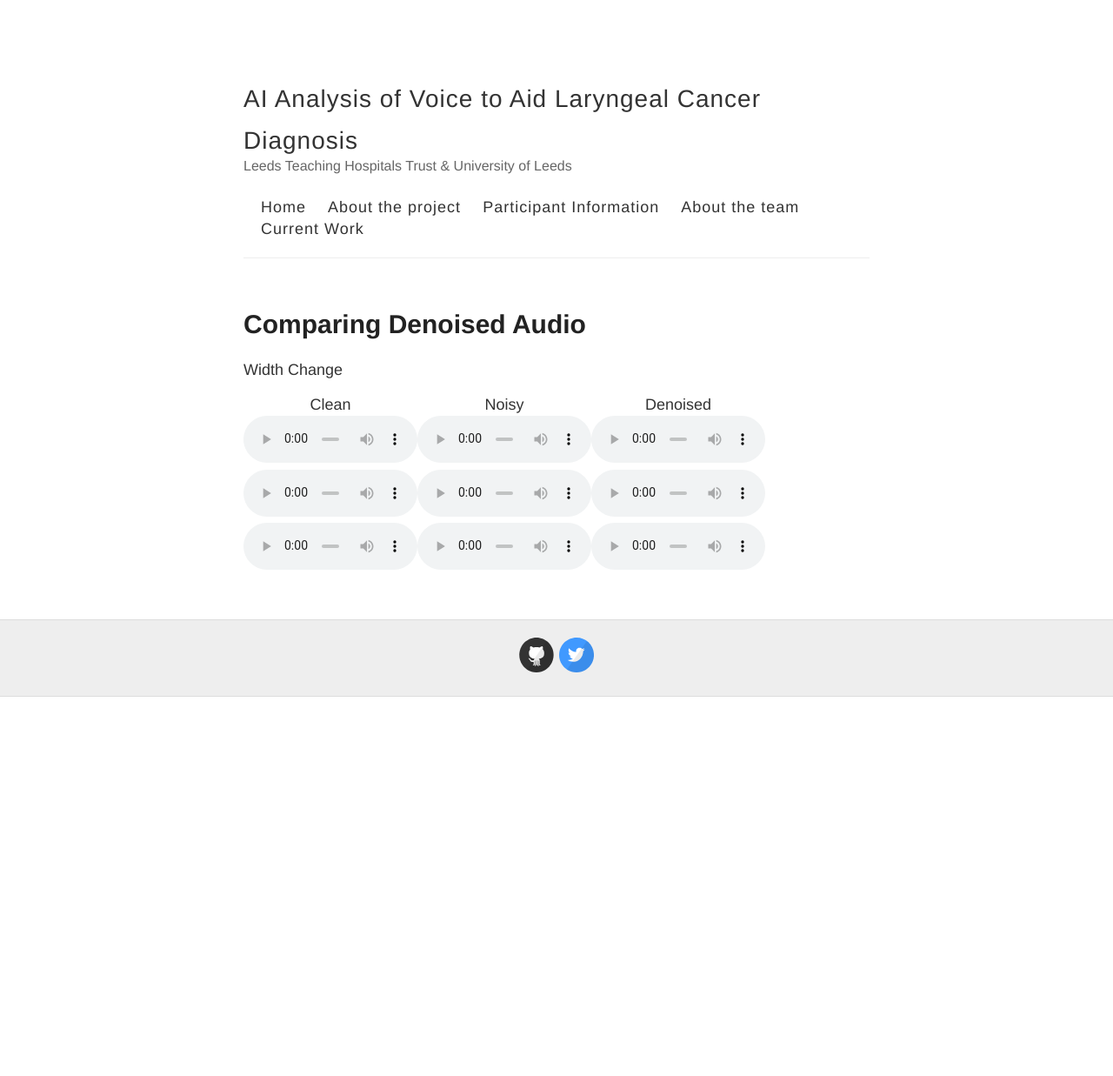
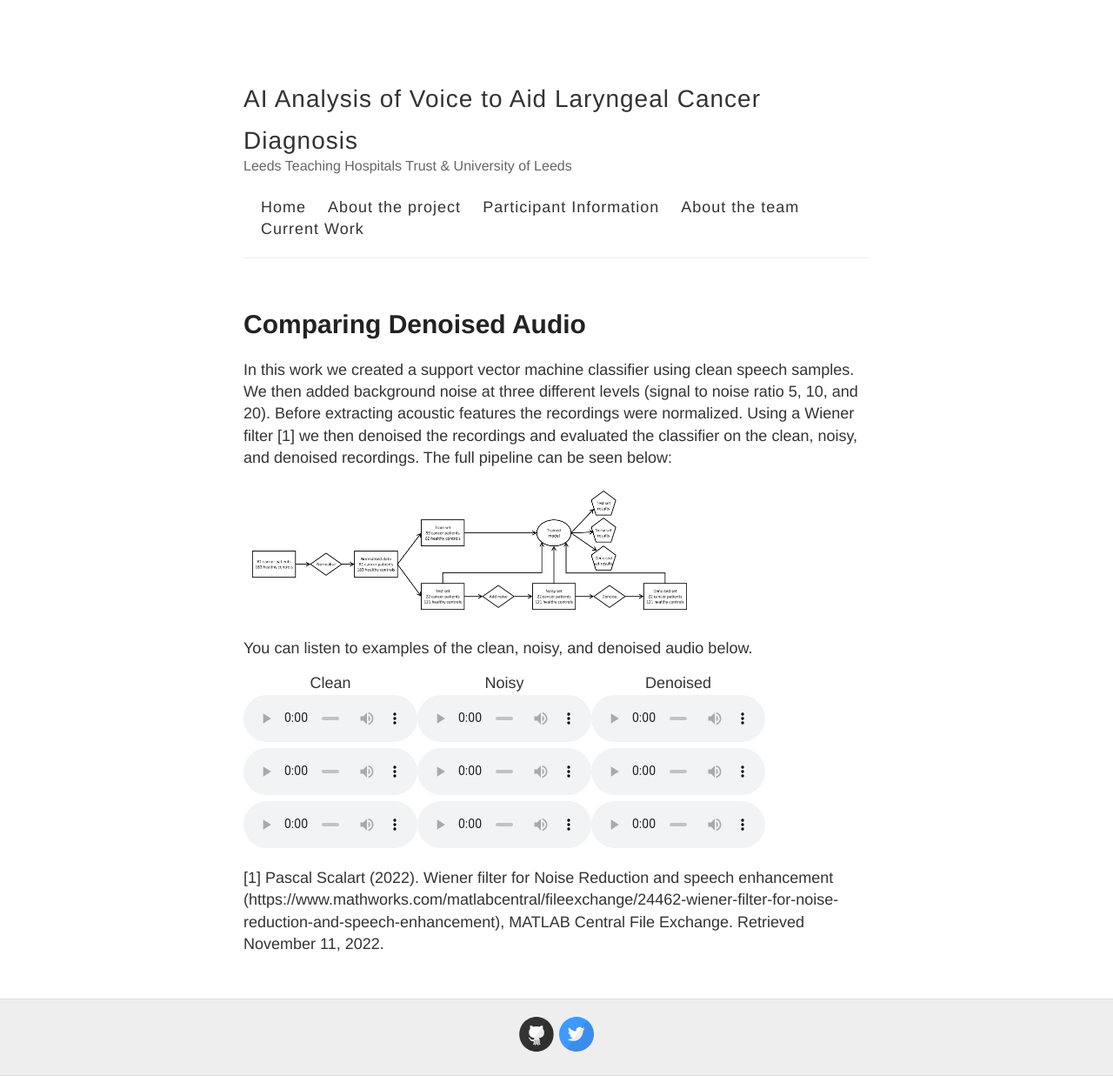
Before and after one commit to mary-paterson/mary-paterson.github.io, a Jekyll site: the page built from DenoisedAudio.md, in a window 1280 px wide. Shown: the whole page at 87% size. Built offline with Jekyll 4.4.1, drawn with Linux system fonts in a browser that asks for light colours; before the commit the page ends 900 px from its top, so only the background shows below that.

Commit message:
Update DenoisedAudio.md

```diff
--- a/DenoisedAudio.md
+++ b/DenoisedAudio.md
@@ -4,7 +4,13 @@ title: Comparing Denoised Audio
 permalink: /DenoisedAudio/
 ---
 
-Width Change
+In this work we created a support vector machine classifier using clean speech samples. We then added background noise at three different levels (signal to noise ratio 5, 10, and 20). Before extracting acoustic features the recordings were normalized. Using a Wiener filter [1] we then denoised the recordings and evaluated the classifier on the clean, noisy, and denoised recordings. The full pipeline can be seen below:
+
+<figure>
+  <img  width="500"  src="/images/ExperimentPipeline.png" style="margin:10px 10px">
+</figure>
+
+You can listen to examples of the clean, noisy, and denoised audio below.
 
 <table>
   <tr>
@@ -55,3 +61,5 @@ Your browser does not support the audio element.
 </audio></td>
   </tr>
 </table>
+
+[1] Pascal Scalart (2022). Wiener filter for Noise Reduction and speech enhancement (https://www.mathworks.com/matlabcentral/fileexchange/24462-wiener-filter-for-noise-reduction-and-speech-enhancement), MATLAB Central File Exchange. Retrieved November 11, 2022.
```
